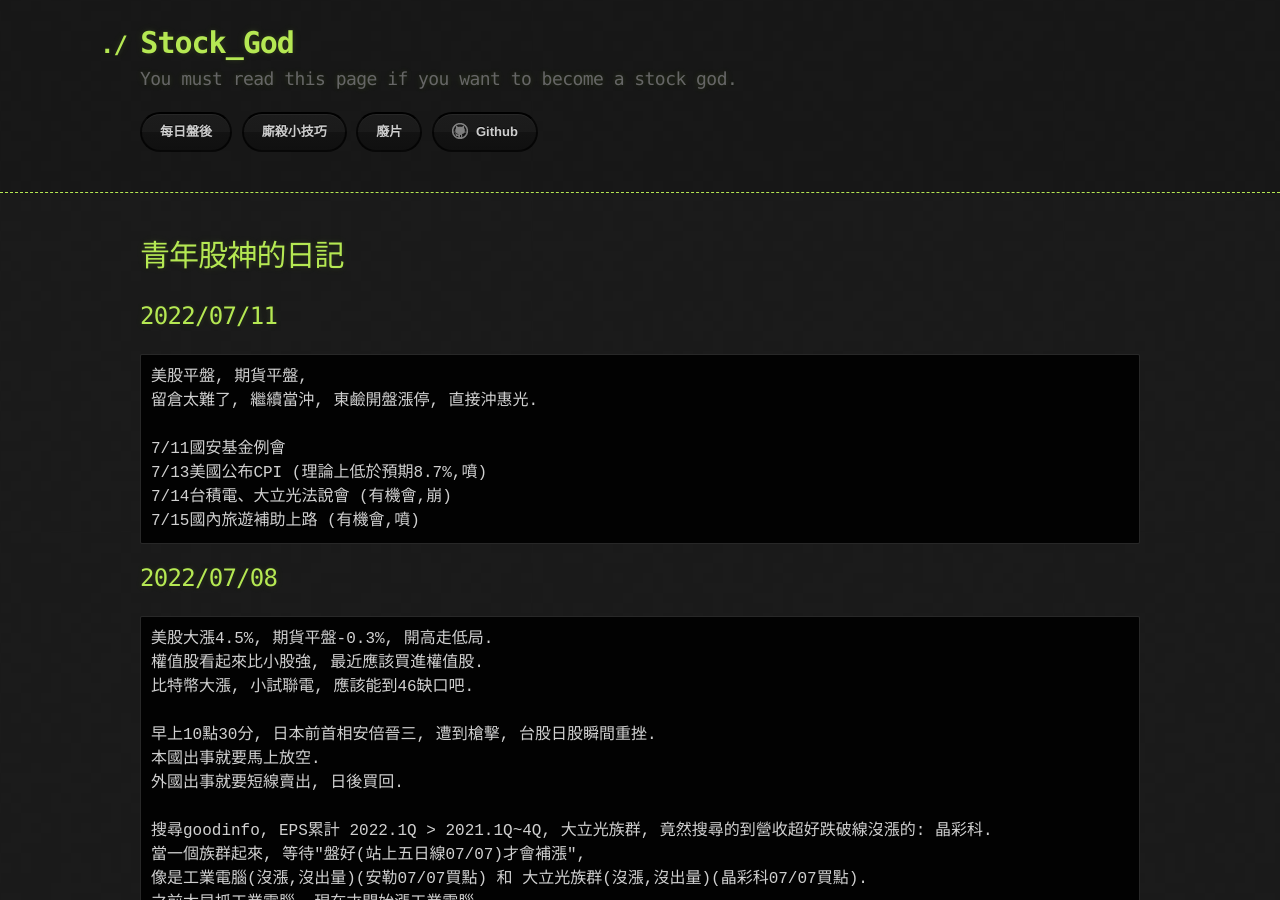
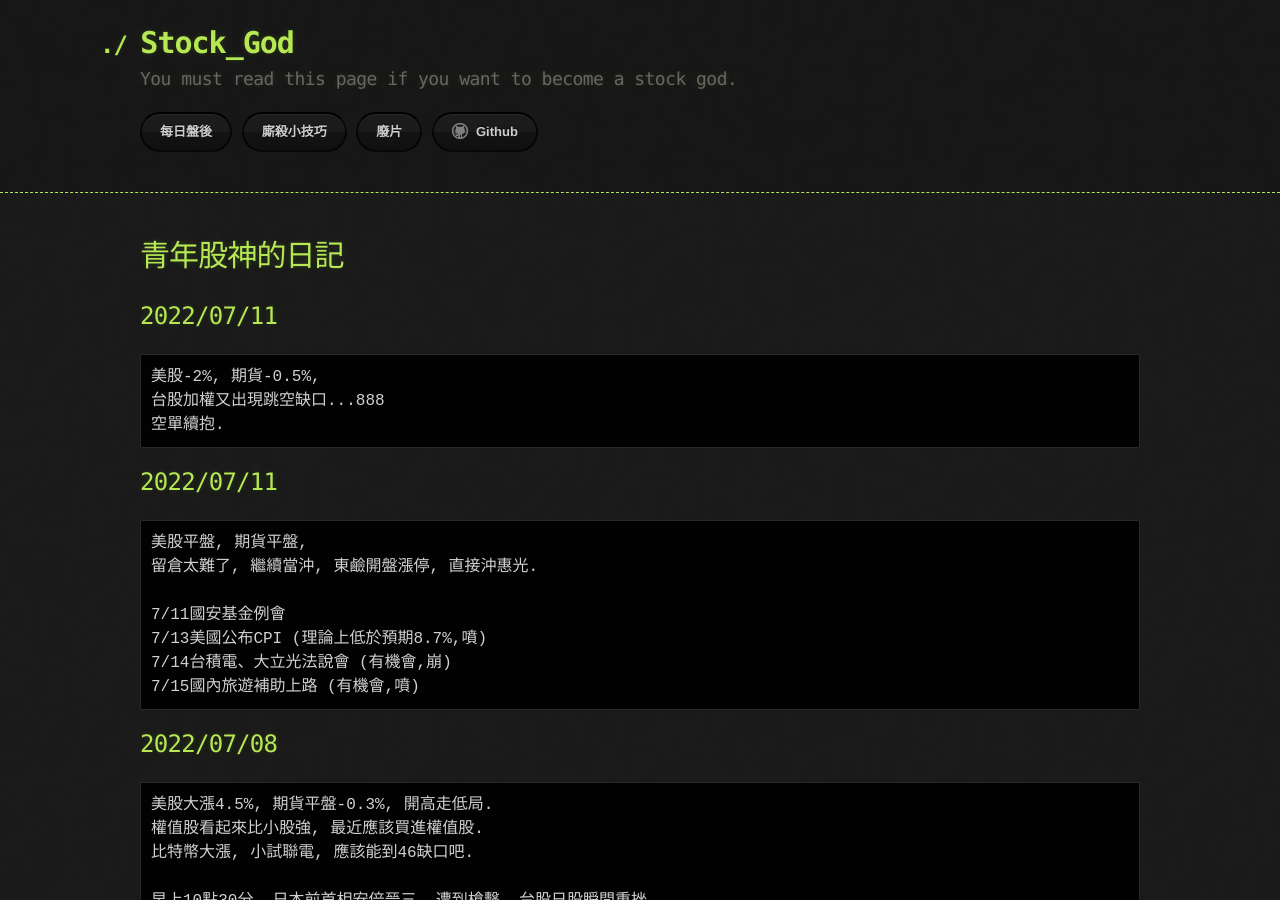
Before and after one commit to lepg5487/Stock_God, a Jekyll site: the page built from index.md, in a window 1280 px wide and 900 px high. Built offline with Jekyll 4.4.1, drawn with Linux system fonts in a browser that asks for light colours; our own code applies the rules of GitHub Pages for plain Markdown files.

Commit message:
Update index.md

````diff
--- a/index.md
+++ b/index.md
@@ -3,6 +3,13 @@ layout: testlayouts
 ---
 
 # 青年股神的日記
+## 2022/07/11
+```
+美股-2%, 期貨-0.5%,
+台股加權又出現跳空缺口...888
+空單續抱.
+```
+
 ## 2022/07/11
 ```
 美股平盤, 期貨平盤,
````
